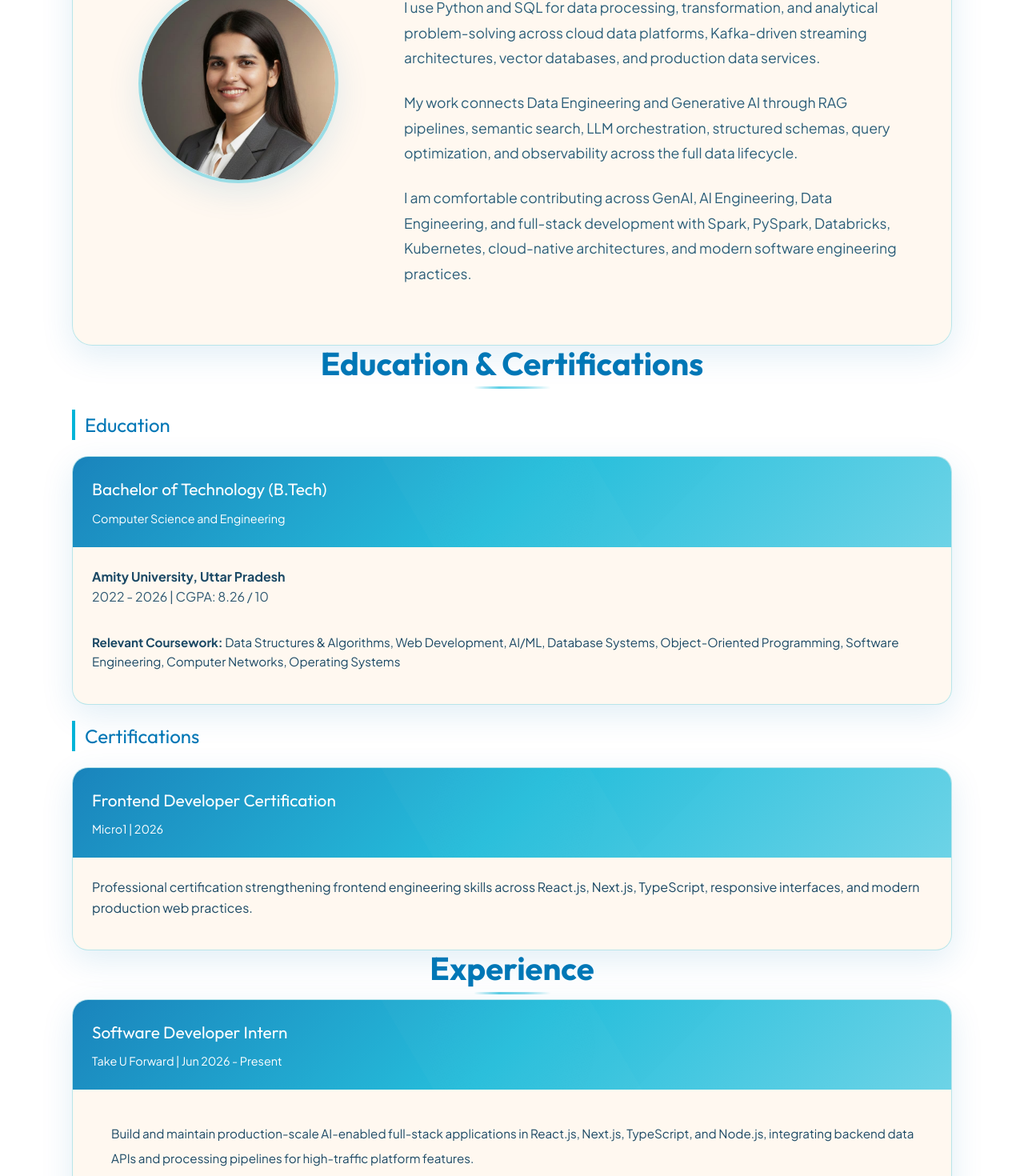
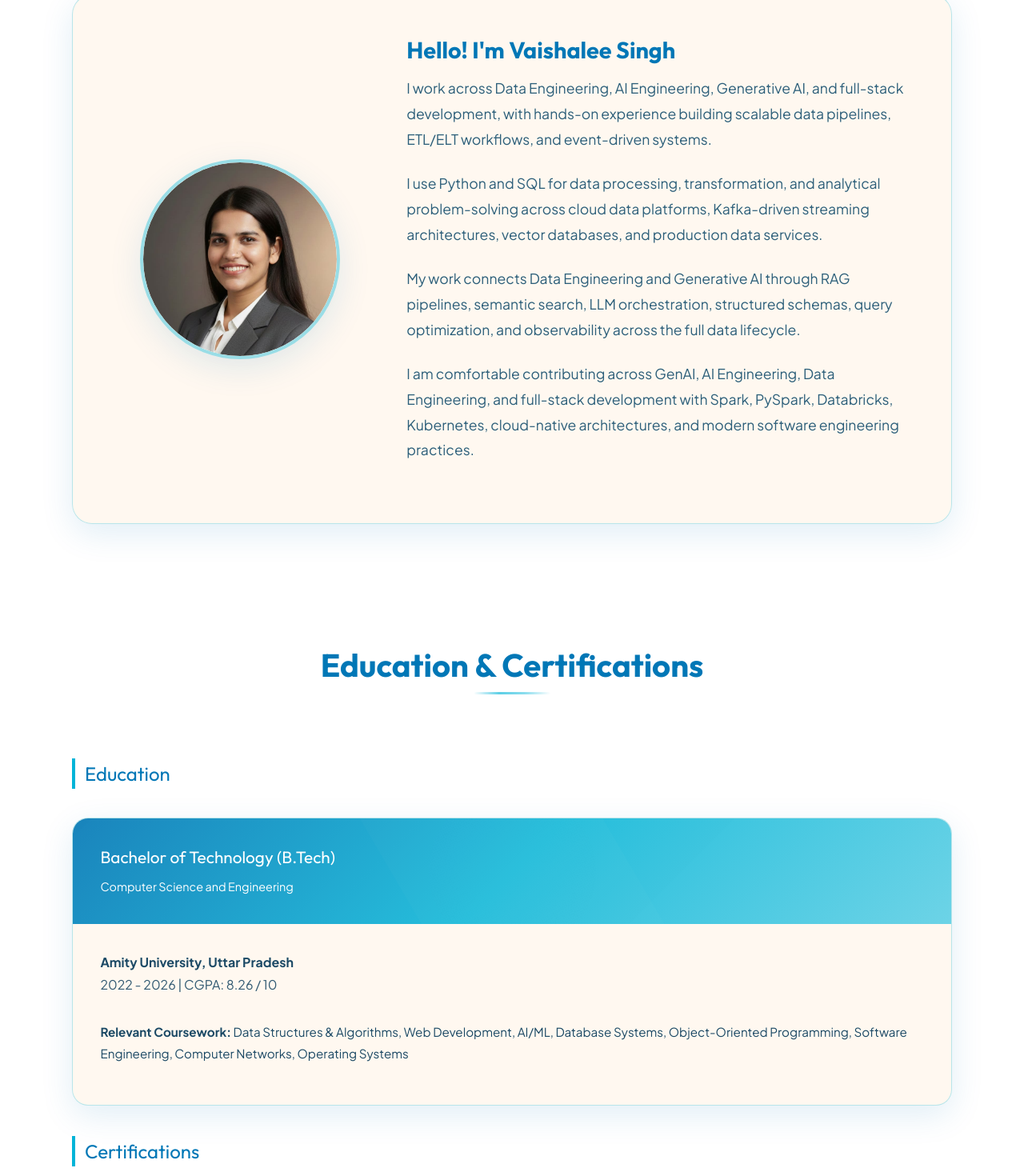
Before and after one commit to VaishaleeSingh/Portfolio, a Next.js app: page / in a window 1280 px wide. Shown: the part 1330-2800 px from the top of the page at 80% size. Built offline with nearby package versions, Linux system fonts and the light colour scheme.

Commit message:
feat: implement core layout sections, shared UI components, and Tailwind theme configuration

```diff
--- a/app/globals.css
+++ b/app/globals.css
@@ -2746,3 +2746,114 @@ nav.scrolled .nav-links a.active {
     min-width: unset;
   }
 }
+
+/* Spacious visual rhythm - keep sections and cards readable on every viewport */
+.section {
+  padding-block: clamp(3rem, 6vw, 6rem) !important;
+}
+
+.section-title {
+  margin-bottom: clamp(2.25rem, 4.5vw, 3.5rem) !important;
+  line-height: 1.12;
+}
+
+.section-title::after {
+  bottom: -0.9rem;
+}
+
+.subsection-heading {
+  margin-top: clamp(1.75rem, 3vw, 2.5rem);
+  margin-bottom: clamp(1.5rem, 3vw, 2.25rem);
+}
+
+.skills-grid,
+.projects-grid,
+.grid-info,
+.grid-education {
+  gap: clamp(1.5rem, 3vw, 2.5rem) !important;
+}
+
+.about-content,
+.contact-content {
+  padding: clamp(1.75rem, 4vw, 3.5rem) !important;
+}
+
+.about-content {
+  gap: clamp(1.75rem, 4vw, 3.25rem) !important;
+}
+
+.skill-category {
+  gap: 1rem;
+  padding: clamp(1.5rem, 3vw, 2.35rem) !important;
+}
+
+.skills-badges {
+  gap: 0.85rem !important;
+}
+
+.project-header {
+  padding: clamp(1.45rem, 3vw, 2.15rem) !important;
+}
+
+.project-header h3 {
+  margin-bottom: 0.8rem;
+  line-height: 1.28;
+}
+
+.project-body {
+  padding: clamp(1.45rem, 3vw, 2.15rem) !important;
+}
+
+.content-list,
+.experience-list {
+  margin-top: 0.8rem;
+  margin-bottom: 1.75rem;
+}
+
+.content-list li,
+.experience-list li {
+  margin-bottom: 0.85rem;
+}
+
+.project-links {
+  gap: 0.95rem;
+  padding-top: 1.35rem;
+}
+
+.project-links-row,
+.contact-links {
+  gap: 1rem;
+}
+
+.card-copy,
+.card-note,
+.project-body p {
+  line-height: 1.75;
+}
+
+#additional-info {
+  padding-top: clamp(3rem, 6vw, 6rem) !important;
+}
+
+.hero-layout {
+  gap: clamp(2rem, 4vw, 3rem) !important;
+}
+
+.speaker-panel-inner {
+  padding: clamp(1.75rem, 4vw, 2.75rem) clamp(1.5rem, 4vw, 2.5rem) !important;
+}
+
+@media (max-width: 480px) {
+  .section {
+    padding-block: 3rem !important;
+  }
+
+  .section-title {
+    margin-bottom: 2.25rem !important;
+  }
+
+  .project-card,
+  .skill-category {
+    border-radius: 1rem;
+  }
+}
--- a/components/layout/FadeInSection.tsx
+++ b/components/layout/FadeInSection.tsx
@@ -18,7 +18,7 @@ export default function FadeInSection({
   return (
     <motion.section
       id={id}
-      className={`section mx-auto w-full max-w-7xl scroll-mt-28 px-6 py-6 sm:px-8 sm:py-8 md:px-10 md:py-12 lg:px-12 lg:py-14 xl:px-14 xl:py-16 ${className}`}
+      className={`section mx-auto w-full max-w-7xl scroll-mt-28 px-6 py-10 sm:px-8 sm:py-12 md:px-10 md:py-16 lg:px-12 lg:py-20 xl:px-14 xl:py-24 ${className}`}
       initial={{ opacity: 1, y: 16 }}
       whileInView={{ opacity: 1, y: 0 }}
       viewport={{ once: true, amount: 0.01, margin: "0px 0px -10% 0px" }}
--- a/components/sections/AdditionalInfo.tsx
+++ b/components/sections/AdditionalInfo.tsx
@@ -6,9 +6,9 @@ import { additionalInfo } from "@/data/portfolio";
 
 export default function AdditionalInfo() {
   return (
-    <FadeInSection id="additional-info" className="!pt-0 sm:!pt-4 md:!pt-8">
+    <FadeInSection id="additional-info">
       <SectionTitle>Key Strengths</SectionTitle>
-      <MotionGrid className="projects-grid grid-info grid grid-cols-1 gap-5 sm:grid-cols-2 lg:grid-cols-3">
+      <MotionGrid className="projects-grid grid-info grid grid-cols-1 gap-6 sm:grid-cols-2 sm:gap-7 lg:grid-cols-3 xl:gap-8">
         {additionalInfo.map((item) => (
           <MotionGridItem key={item.title}>
             <ProjectCard
--- a/components/sections/Education.tsx
+++ b/components/sections/Education.tsx
@@ -10,7 +10,7 @@ export default function Education() {
     <FadeInSection id="education">
       <SectionTitle>Education &amp; Certifications</SectionTitle>
       <SubsectionTitle>Education</SubsectionTitle>
-      <MotionGrid className="projects-grid grid-education mb-5 grid grid-cols-1 gap-5 sm:mb-6 sm:grid-cols-2 xl:grid-cols-3">
+      <MotionGrid className="projects-grid grid-education mb-10 grid grid-cols-1 gap-6 sm:mb-12 sm:grid-cols-2 sm:gap-7 xl:grid-cols-3 xl:gap-8">
         {education.map((item) => (
           <MotionGridItem key={item.title}>
             <ProjectCard title={item.title} subtitle={item.subtitle}>
@@ -21,7 +21,8 @@ export default function Education() {
               </p>
               {item.extra ? (
                 <p className="card-note">
-                  <strong>Relevant Coursework:</strong> {item.extra.replace("Relevant Coursework:", "").trim()}
+                  <strong>Relevant Coursework:</strong>{" "}
+                  {item.extra.replace("Relevant Coursework:", "").trim()}
                 </p>
               ) : null}
             </ProjectCard>
@@ -29,7 +30,7 @@ export default function Education() {
         ))}
       </MotionGrid>
       <SubsectionTitle>Certifications</SubsectionTitle>
-      <MotionGrid className="projects-grid grid-education grid grid-cols-1 gap-5 sm:grid-cols-2">
+      <MotionGrid className="projects-grid grid-education grid grid-cols-1 gap-6 sm:grid-cols-2 sm:gap-7 xl:gap-8">
         {certifications.map((cert) => (
           <MotionGridItem key={cert.title}>
             <ProjectCard title={cert.title} subtitle={cert.subtitle}>
--- a/components/sections/Experience.tsx
+++ b/components/sections/Experience.tsx
@@ -9,11 +9,17 @@ export default function Experience() {
   return (
     <FadeInSection id="experience">
       <SectionTitle>Experience</SectionTitle>
-      <MotionGrid className="projects-grid grid-single grid grid-cols-1 gap-5 md:gap-6">
+      <MotionGrid className="projects-grid grid-single grid grid-cols-1 gap-6 md:gap-8">
         {experiences.map((exp) => (
           <MotionGridItem key={`${exp.company}-${exp.period}`}>
-            <ProjectCard title={exp.role} subtitle={`${exp.company} | ${exp.period}`}>
-              <BulletList items={exp.bullets} className="content-list experience-list" />
+            <ProjectCard
+              title={exp.role}
+              subtitle={`${exp.company} | ${exp.period}`}
+            >
+              <BulletList
+                items={exp.bullets}
+                className="content-list experience-list"
+              />
             </ProjectCard>
           </MotionGridItem>
         ))}
--- a/components/sections/Projects.tsx
+++ b/components/sections/Projects.tsx
@@ -10,11 +10,14 @@ export default function Projects() {
   return (
     <FadeInSection id="projects">
       <SectionTitle>Featured Projects</SectionTitle>
-      <MotionGrid className="projects-grid grid grid-cols-1 gap-5 md:grid-cols-2 md:gap-6 xl:gap-8">
+      <MotionGrid className="projects-grid grid grid-cols-1 gap-6 md:grid-cols-2 md:gap-8 xl:gap-10">
         {projects.map((project) => (
           <MotionGridItem key={project.title} className="h-full">
             <ProjectCard title={project.title} subtitle={project.tech}>
-              <BulletList items={project.bullets} className="content-list project-list" />
+              <BulletList
+                items={project.bullets}
+                className="content-list project-list"
+              />
               <ProjectLinks links={project.links} />
             </ProjectCard>
           </MotionGridItem>
--- a/components/sections/Skills.tsx
+++ b/components/sections/Skills.tsx
@@ -7,7 +7,7 @@ export default function Skills() {
   return (
     <FadeInSection id="skills">
       <SectionTitle>Technical Skills</SectionTitle>
-      <MotionGrid className="skills-grid grid grid-cols-1 gap-5 sm:grid-cols-2 xl:grid-cols-3">
+      <MotionGrid className="skills-grid grid grid-cols-1 gap-6 sm:grid-cols-2 sm:gap-7 xl:grid-cols-3 xl:gap-8">
         {skillCategories.map((category) => (
           <MotionGridItem key={category.title}>
             <div className="skill-category h-full">
--- a/components/ui/SectionTitle.tsx
+++ b/components/ui/SectionTitle.tsx
@@ -9,10 +9,10 @@ type SectionTitleProps = {
 export default function SectionTitle({ children }: SectionTitleProps) {
   return (
     <motion.h2
-      className="section-title mb-4 text-center text-3xl font-bold text-aqua-dark sm:mb-6 sm:text-4xl md:mb-8"
-      initial={{ opacity: 0, y: 20 }}
+      className="section-title mb-8 text-center text-3xl font-bold leading-tight text-aqua-dark sm:mb-10 sm:text-4xl md:mb-12"
+      initial={{ opacity: 1, y: 0 }}
       whileInView={{ opacity: 1, y: 0 }}
-      viewport={{ once: true }}
+      viewport={{ once: true, amount: 0.01, margin: "0px 0px -10% 0px" }}
       transition={{ duration: 0.55, ease: "easeOut" }}
     >
       {children}
```
